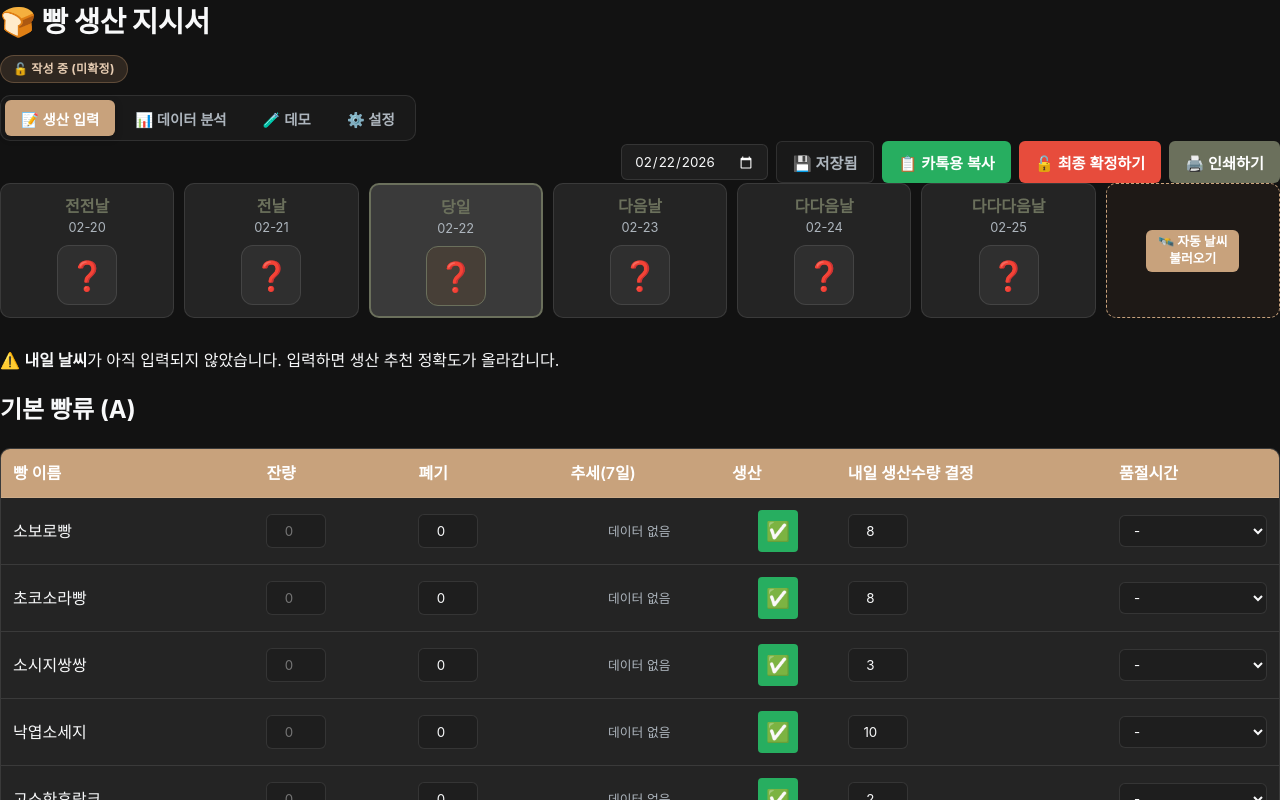
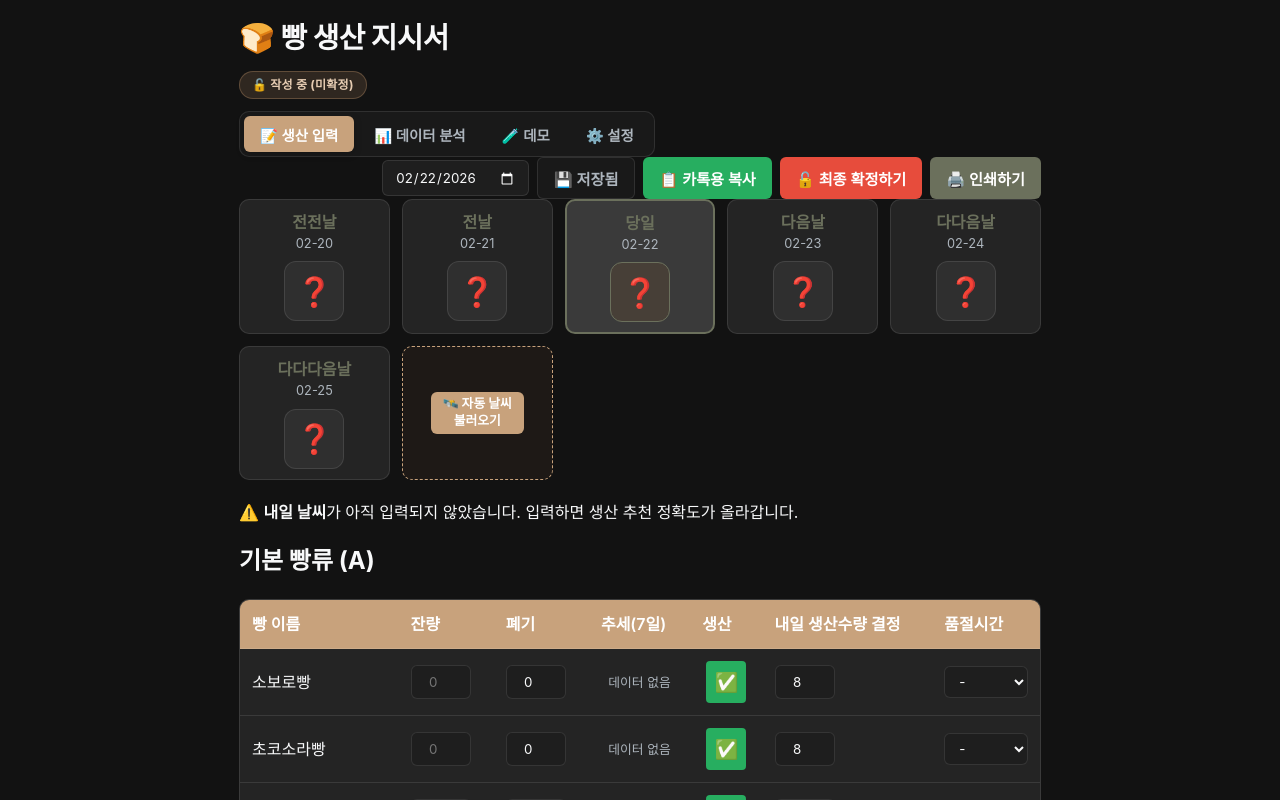
Before and after one commit to fdc3501/bread, a React (Vite) app: page / in a window 1280 px wide. Shown: the top 800 px of the page. Built offline with nearby package versions, Linux system fonts and the light colour scheme; a web font is replaced by a local one.

Commit message:
UI: Max-width 1100px, reduced margins and update Kakao copy logic to excluded items

```diff
--- a/src/App.css
+++ b/src/App.css
@@ -29,6 +29,16 @@ body {
   margin: 0;
   line-height: 1.5;
   -webkit-font-smoothing: antialiased;
+  display: flex;
+  justify-content: center;
+}
+
+.app-container {
+  width: 100%;
+  max-width: 1100px;
+  min-height: 100vh;
+  padding: 16px 20px;
+  box-sizing: border-box;
 }
 
 /* Global Button Styles */
@@ -324,13 +334,14 @@ textarea {
 
 /* Weather */
 .weather-section {
-  margin-bottom: 30px;
+  margin-bottom: 20px;
 }
 
 .weather-grid {
   display: grid;
-  grid-template-columns: repeat(auto-fit, minmax(150px, 1fr));
-  gap: 10px;
+  grid-template-columns: repeat(auto-fit, minmax(130px, 1fr));
+  gap: 12px;
+  margin: 0 auto;
 }
 
 .weather-card {
@@ -420,8 +431,8 @@ textarea {
   justify-content: center;
   align-items: center;
   gap: 10px;
-  margin-top: 8px;
-  font-size: 0.85rem;
+  margin-top: 4px;
+  font-size: 0.8rem;
   font-weight: 600;
 }
 
@@ -518,9 +529,9 @@ textarea {
 
 /* Memo */
 .memo-section {
-  margin-top: 40px;
+  margin-top: 25px;
   background: var(--bg-card);
-  padding: 20px;
+  padding: 16px;
   border-radius: 8px;
 }
 
--- a/src/App.tsx
+++ b/src/App.tsx
@@ -89,54 +89,40 @@ const App: React.FC = () => {
   };
 
   const copyToKakao = () => {
-    const itemsToProduce = BREAD_LIST.filter(item => sheet.breads[item.id].produce);
-    if (itemsToProduce.length === 0) return alert('생산할 품목이 없습니다.');
+    const itemsExcluded = BREAD_LIST.filter(item => !sheet.breads[item.id].produce);
+    const dateStr = new Date(currentDate).toLocaleDateString('ko-KR', { month: 'long', day: 'numeric', weekday: 'short' });
+    let text = `🍞 ${dateStr} 생산 제외 품목\n\n`;
 
-    const dateStr = new Date(currentDate).toLocaleDateString('ko-KR', { month: 'long', day: 'numeric', weekday: 'short' });
-    let text = `🍞 ${dateStr} 생산 지시서\n\n`;
-
+    if (itemsExcluded.length === 0) {
+      text = `🍞 ${dateStr} 생산 지시서\n- 전 품목 정상 생산\n\n`;
+    } else {
       // Group items by A/B for better readability
-    const groupA = itemsToProduce.filter(i => i.group === 'A');
-    const groupB = itemsToProduce.filter(i => i.group === 'B');
+      const groupA = itemsExcluded.filter(i => i.group === 'A');
+      const groupB = itemsExcluded.filter(i => i.group === 'B');
 
       if (groupA.length > 0) {
-      text += `[기본 빵류]\n`;
+        text += `[기본 빵류 제외]\n`;
         groupA.forEach(item => {
-        text += `- ${item.name}: ${sheet.breads[item.id].produceQty}개\n`;
+          text += `- ${item.name}\n`;
         });
         text += '\n';
       }
 
       if (groupB.length > 0) {
-      text += `[기타/고로케]\n`;
+        text += `[기타/고로케 제외]\n`;
         groupB.forEach(item => {
-        text += `- ${item.name}: ${sheet.breads[item.id].produceQty}개\n`;
+          text += `- ${item.name}\n`;
         });
         text += '\n';
       }
-
-    const todayWeather = sheet.weather.find(w => w.label === '당일');
-    const tomorrowWeather = sheet.weather.find(w => w.label === '다음날');
-
-    if (todayWeather?.weather) {
-      text += `📅 오늘(${todayWeather.date.slice(5)}) 날씨: ${WEATHER_ICONS[todayWeather.weather]}`;
-      if (todayWeather.temp !== undefined) text += ` ${Math.round(todayWeather.temp)}°C`;
-      if (todayWeather.wind !== undefined) text += ` 🌬️${todayWeather.wind.toFixed(1)}m/s`;
-      text += '\n';
     }
-    if (tomorrowWeather?.weather) {
-      text += `📅 내일(${tomorrowWeather.date.slice(5)}) 예보: ${WEATHER_ICONS[tomorrowWeather.weather]}`;
-      if (tomorrowWeather.temp !== undefined) text += ` ${Math.round(tomorrowWeather.temp)}°C`;
-      text += '\n';
-    }
-    text += '\n';
 
     if (sheet.memo) {
-      text += `📝 메모: ${sheet.memo}\n`;
+      text += `📝 메모/주의사항:\n${sheet.memo}\n`;
     }
 
     navigator.clipboard.writeText(text).then(() => {
-      alert('카톡용 텍스트가 복사되었습니다. 카카오톡에 붙여넣기 하세요!');
+      alert('카톡용 텍스트(생산 제외 품목 중심)가 복사되었습니다!');
     }).catch(err => {
       console.error('Copy failed', err);
       alert('복사 실패. 브라우저 권한을 확인해 주세요.');
```
Lines whose indentation alone changed are shown as unchanged.
